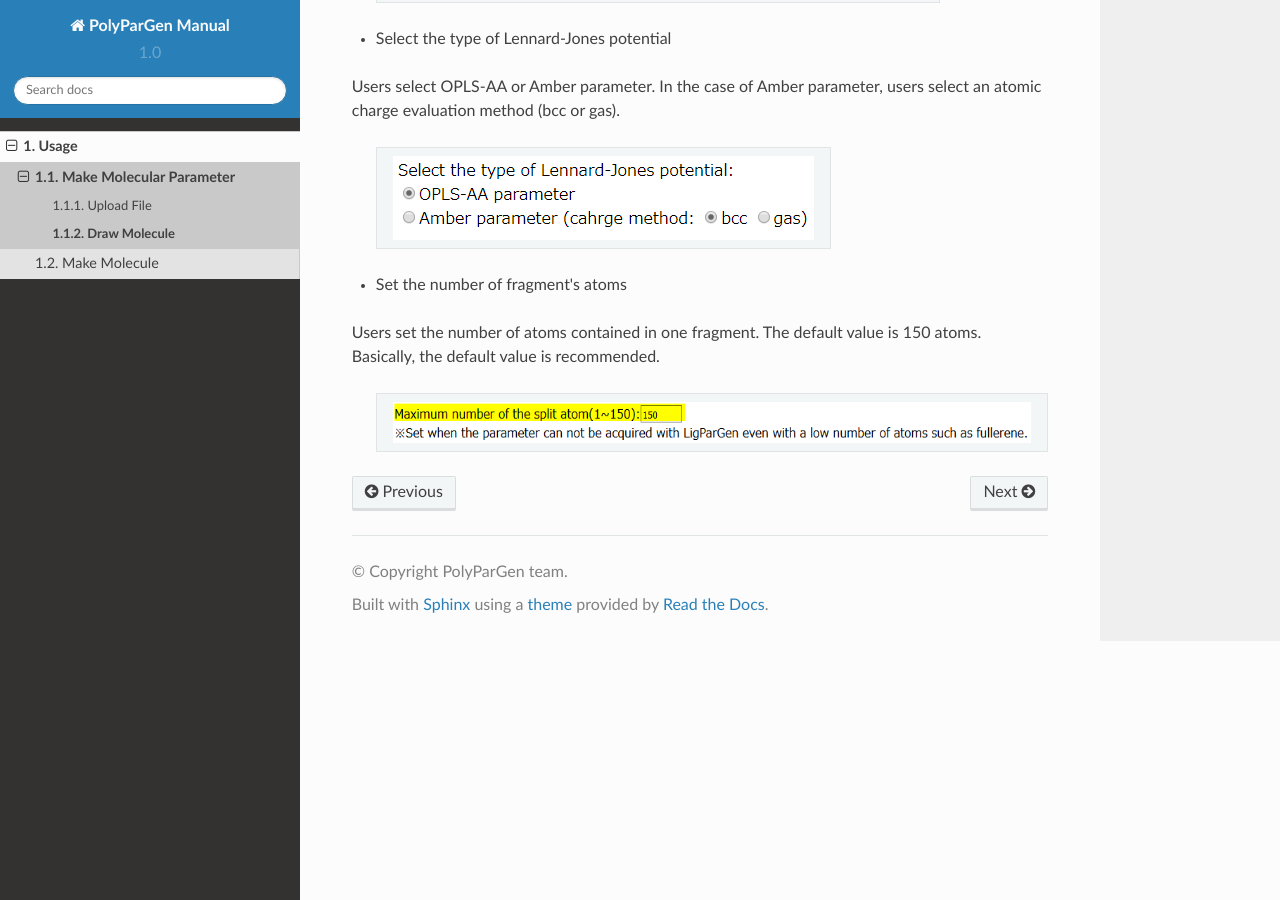
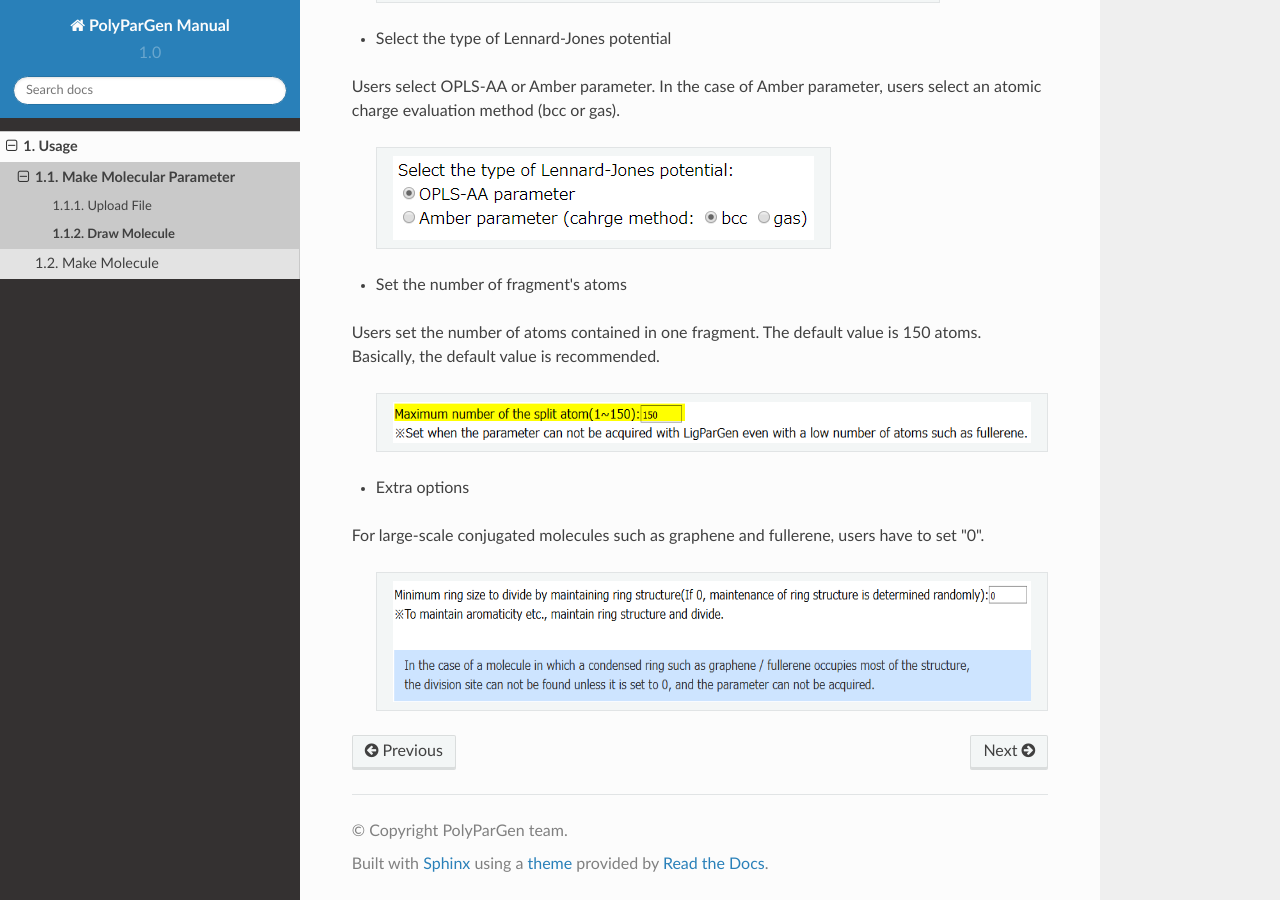
Before and after one commit to mori0711/polypargen_manual, a Sphinx documentation site: the page built from docs/usage/make_molecular_parameter/draw_molecule.rst, in a window 1280 px wide and 900 px high, scrolled down 3527 px. Built offline with Sphinx 7.4.7 and the Read the Docs theme 2.0.0, drawn with Linux system fonts in a browser that asks for light colours.

Commit message:
add draw_molecule.rst

```diff
--- a/docs/usage/make_molecular_parameter/draw_molecule.rst
+++ b/docs/usage/make_molecular_parameter/draw_molecule.rst
@@ -86,3 +86,13 @@ The default value is 150 atoms. Basically, the default value is recommended.
   |    :scale:  80 %                                                         |
   |    :align: center                                                        |
   +--------------------------------------------------------------------------+
+
+- Extra options
+For large-scale conjugated molecules such as graphene and fullerene,
+users have to set "0".
+
+  +--------------------------------------------------------------------------+
+  | .. image:: ./imgs/draw_molecule_009.png                                  |
+  |    :scale:  80 %                                                         |
+  |    :align: center                                                        |
+  +--------------------------------------------------------------------------+
```
Also changed, not shown: docs/usage/make_molecular_parameter/imgs/draw_molecule_009.png (added).
